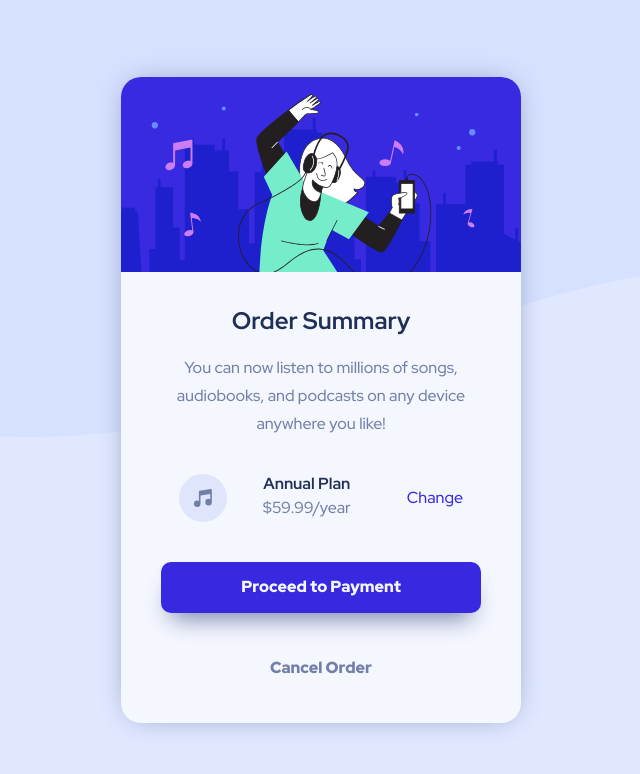
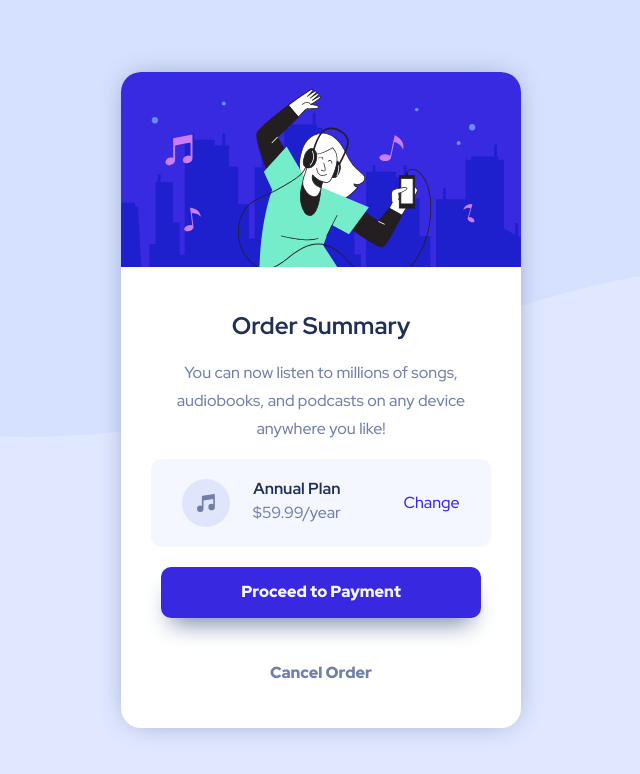
Before and after one commit to PagChomper/Order-Summary, a plain HTML site: page index.html in a window 1280 px wide. Shown: the whole page, without its empty margins (319-959 px from the left). Drawn offline with Linux system fonts and the light colour scheme.

Commit message:
change the background of the card.

```diff
--- a/css/styles.css
+++ b/css/styles.css
@@ -31,8 +31,8 @@ a {
 
 .card {
   max-width: 400px;
-  background-color: var(--very-pale-blue);
   text-align: center;
+  background: #fff;
   margin: 2rem;
   border-radius: 2rem;
   overflow: hidden;
@@ -40,7 +40,7 @@ a {
 }
 
 .card h2 {
-  margin-top: 0;
+  margin-top: 1rem;
   color: var(--dark-blue);
 }
 
@@ -64,8 +64,7 @@ a {
   align-items: center;
   background: var(--very-pale-blue);
   padding: 2rem;
-  box-shadow: 0 0 10px 1px var(--very-pale-blue);
-  border-radius: 5px;
+  border-radius: 10px;
   /*box-shadow: 0 10px 10px -10px #000000;*/
 }
 
@@ -78,10 +77,6 @@ a {
 .plan p {
   color: var(--desaturated-blue);
   margin: 0;
-}
-
-.plan img {
-  margin-right: 2rem;
 }
 
 .plan a {
```
